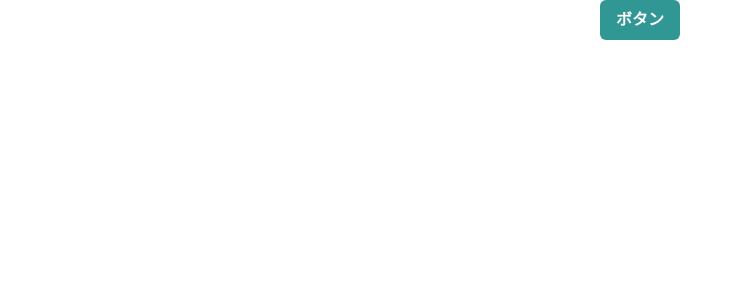
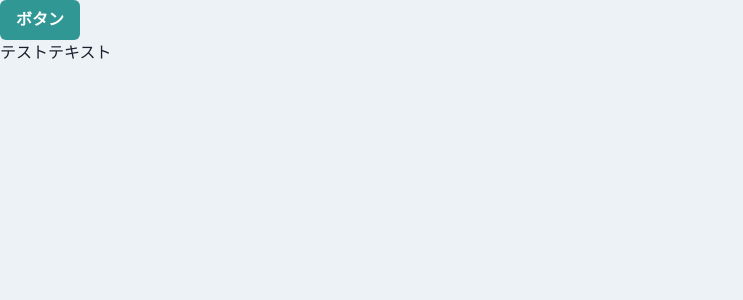
Before and after one commit to takayuki-s/react-user-app-review, a React (Create React App) app: page / in a window 1280 px wide. Shown: the top 300 px of the page, without its empty margins (0-743 px from the left). Built offline with nearby package versions, Linux system fonts and the light colour scheme.

Commit message:
chakraUIでグローバルな値を設定

```diff
--- a/src/App.css
+++ b/src/App.css
@@ -1,12 +1,3 @@
-.App {
-  text-align: center;
-}
-
-.App-logo {
-  height: 40vmin;
-  pointer-events: none;
-}
-
 @media (prefers-reduced-motion: no-preference) {
   .App-logo {
     animation: App-logo-spin infinite 20s linear;
--- a/src/App.tsx
+++ b/src/App.tsx
@@ -1,13 +1,13 @@
 import React from 'react';
-import logo from './logo.svg';
-import './App.css';
+import theme from "./theme/theme"
 import { Button, ChakraProvider } from '@chakra-ui/react';
 
 function App() {
   return (
     <div className="App">
-      <ChakraProvider>
+      <ChakraProvider theme={theme}>
         <Button colorScheme="teal">ボタン</Button>
+        <p>テストテキスト</p>
       </ChakraProvider>
     </div>
   );
--- /dev/null
+++ b/src/theme/theme.ts
@@ -0,0 +1,14 @@
+import { extendTheme } from "@chakra-ui/react";
+
+const theme = extendTheme({
+  styles: {
+    global: {
+      body: {
+        backgroundColor: "gray.100",
+        color: "gray.800"
+      }
+    }
+  }
+});
+
+export default theme;
```
